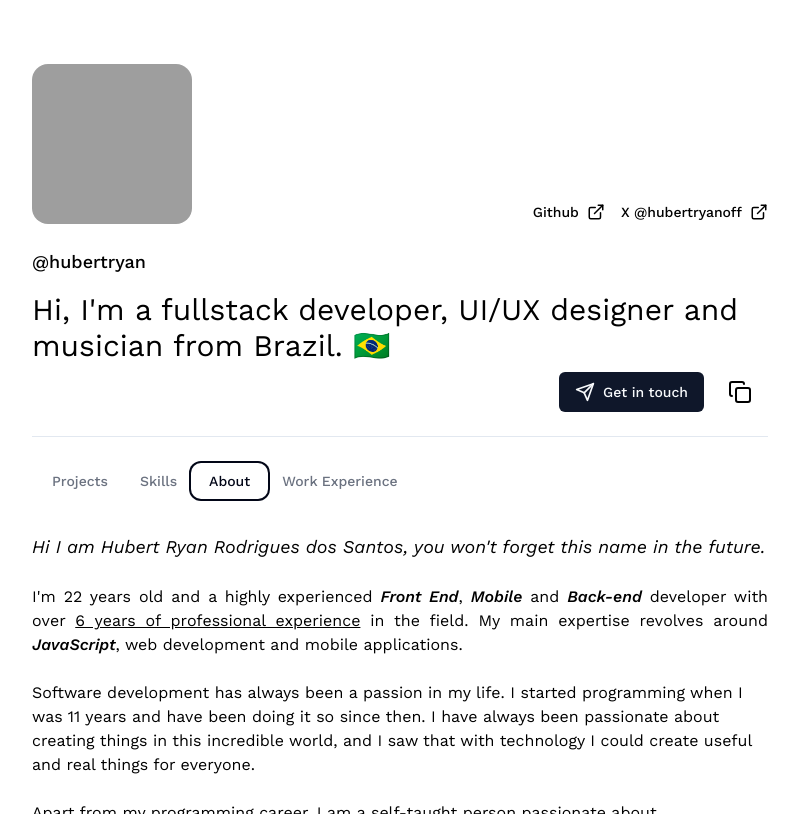
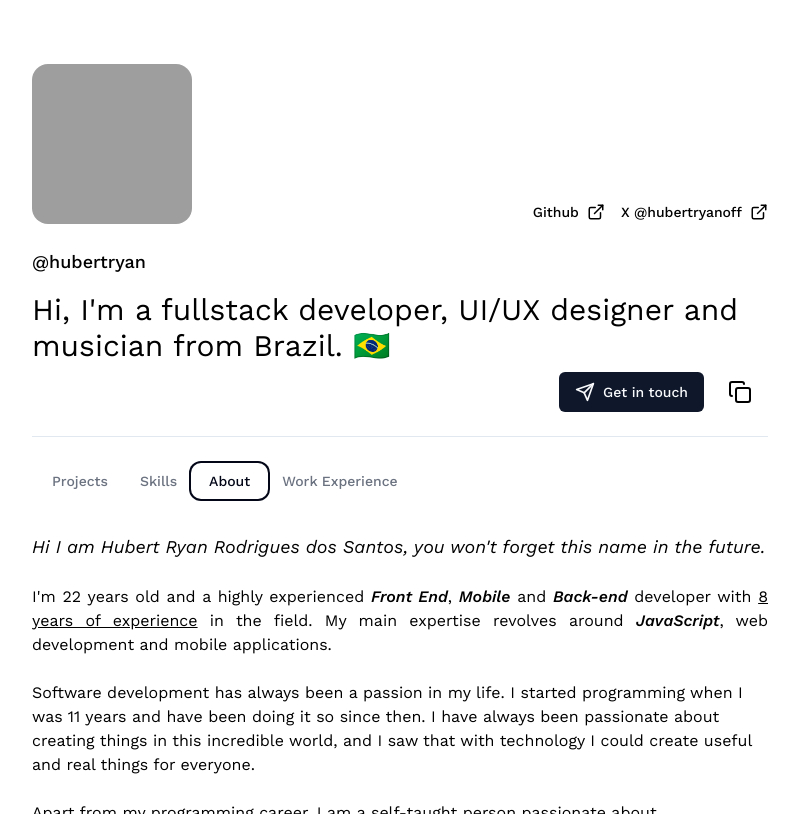
Before and after one commit to HubertRyanOfficial/portfolio, a React (Vite) app: page / in a window 1280 px wide. Both pictures are taken after a click on the tab "About". Shown: the whole page, without its empty margins (240-1039 px from the left). Built offline with nearby package versions, Linux system fonts and the light colour scheme; grey boxes are pictures that could not be loaded.

Commit message:
fix: about section improvements

```diff
--- a/src/components/tabs/About.tsx
+++ b/src/components/tabs/About.tsx
@@ -8,10 +8,9 @@ export default function About() {
       <br />
       <p className="text-base text-justify">
         I'm 22 years old and a highly experienced <b>Front End</b>,{" "}
-        <b>Mobile</b> and <b>Back-end</b> developer with over{" "}
-        <u>6 years of professional experience</u> in the field. My main
-        expertise revolves around <b>JavaScript</b>, web development and mobile
-        applications.
+        <b>Mobile</b> and <b>Back-end</b> developer with{" "}
+        <u>8 years of experience</u> in the field. My main expertise revolves
+        around <b>JavaScript</b>, web development and mobile applications.
       </p>
       <br />
       <p>
```
